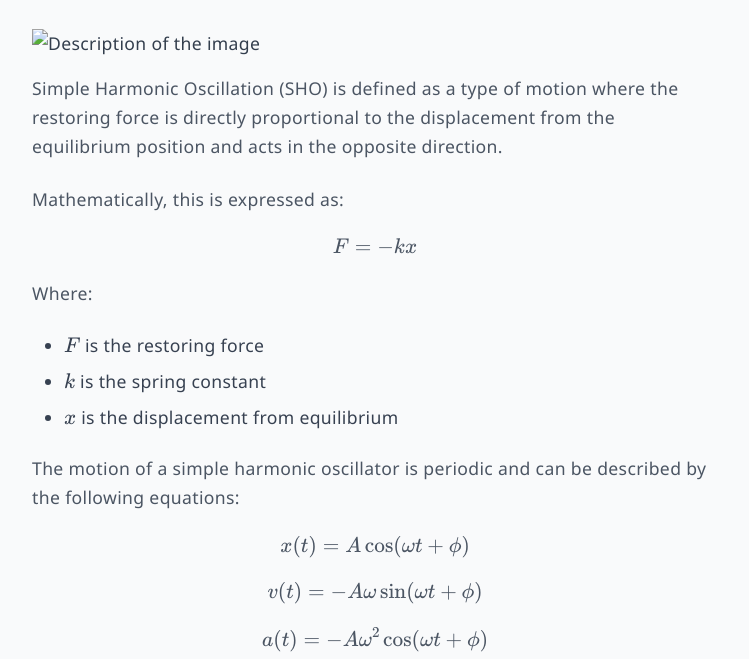
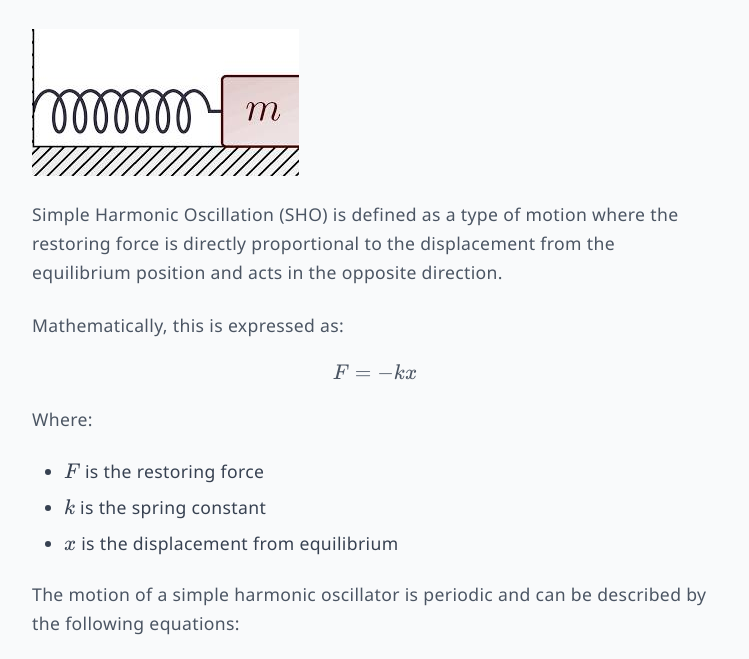
Before and after one commit to sakibian71/ahmadsakib, a plain HTML site: page index.html in a window 1280 px wide. Shown: the part 126-785 px from the top of the page, without its empty margins (265-1014 px from the left). Drawn offline with nearby package versions, Linux system fonts and the light colour scheme.

Commit message:
Update index.html

```diff
--- a/index.html
+++ b/index.html
@@ -21,7 +21,7 @@
 
   <h1>Simple Harmonic Oscillation</h1>
 
-   <img src="images/spring.jpeg" alt="Description of the image">
+   <img src="spring.jpeg" alt="Description of the image">
 
 
   <p>
```
